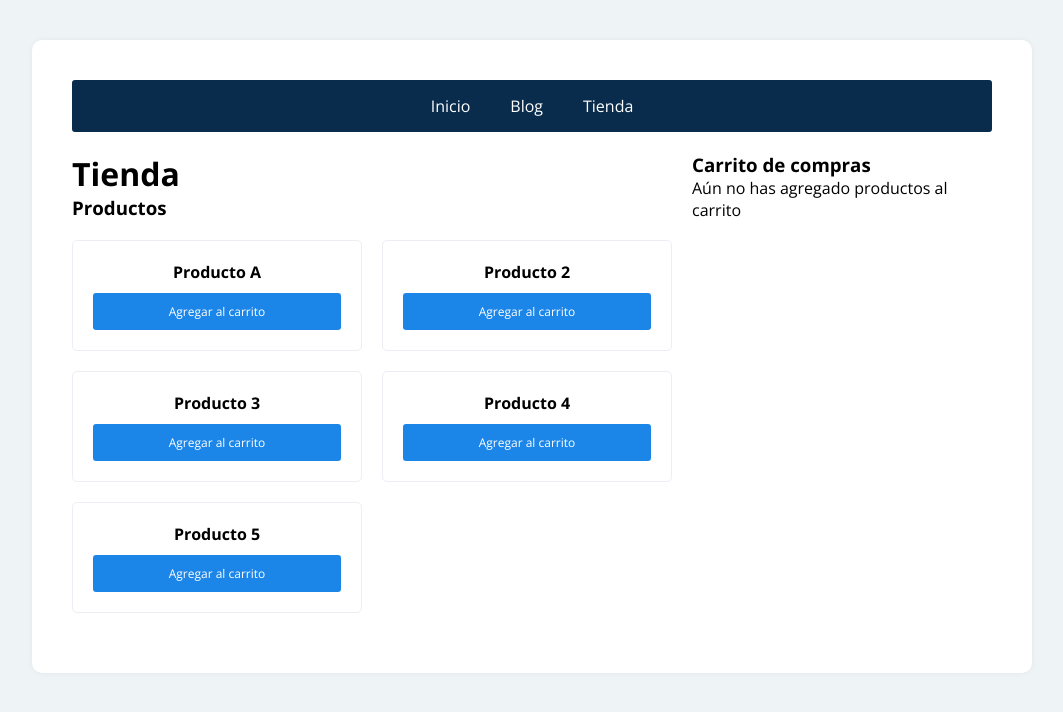
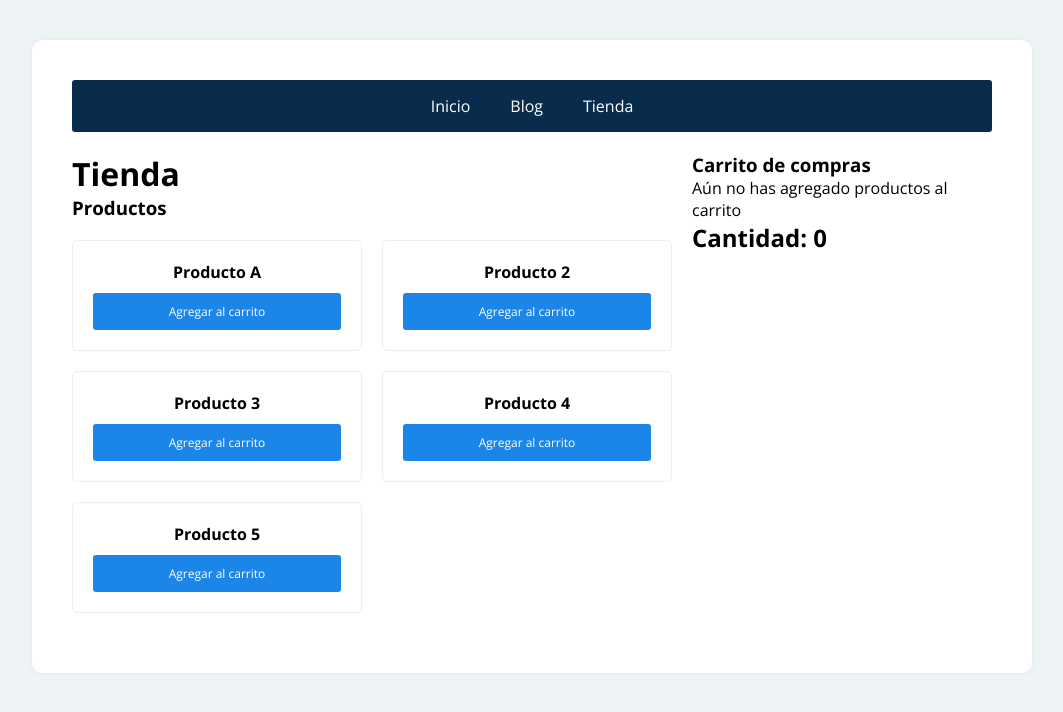
Before and after one commit to MegalLink/carrito-basico-react-redux, a React (Create React App) app: page /tienda in a window 1280 px wide. Shown: the top 712 px of the page, without its empty margins (108-1171 px from the left). Built offline with nearby package versions, Linux system fonts and the light colour scheme.

Commit message:
Added counter reducer and use it with slice

```diff
--- a/src/components/Carrito.js
+++ b/src/components/Carrito.js
@@ -1,8 +1,14 @@
-import React from "react";
-import styled from "styled-components";
-import { connect } from "react-redux";
-const Carrito = ({ carrito }) => {
-  console.log(carrito);
+import React from 'react';
+import styled from 'styled-components';
+import { useSelector } from 'react-redux';
+const Carrito = () => {
+  const { carrito } = useSelector((store) => {
+    return store.store;
+  });
+
+  const { value } = useSelector((store) => {
+    return store.counter;
+  });
   return (
     <>
       <h3>Carrito de compras</h3>
@@ -18,6 +24,7 @@ const Carrito = ({ carrito }) => {
       ) : (
         <p>Aún no has agregado productos al carrito</p>
       )}
+      <h2> Cantidad: {value} </h2>
     </>
   );
 };
@@ -31,9 +38,5 @@ font-weight_bold;
 font-size:16px;
 color:#000;
 `;
-const globalProps = estado => {
-  return {
-    carrito: estado.carrito
-  };
-};
-export default connect(globalProps)(Carrito);
+
+export default Carrito;
--- a/src/components/Productos.js
+++ b/src/components/Productos.js
@@ -1,16 +1,13 @@
 import React from 'react';
 import styled from 'styled-components';
-import { connect } from 'react-redux';
 import { actionsEnum } from '../store/constants';
 import { useSelector, useDispatch } from 'react-redux';
-
+import { increment } from '../store/reducers/counterReducer';
 const Productos = () => {
   const { productos } = useSelector((store) => {
-    console.log('store', store);
-    return store;
+    return store.store;
   });
   const dispatcher = useDispatch();
-
   const agregarProducto = (id, nombre) => {
     dispatcher({
       //Envia esta acción
@@ -18,6 +15,8 @@ const Productos = () => {
       id,
       nombre,
     });
+
+    dispatcher(increment());
   };
 
   return (
--- /dev/null
+++ b/src/store/reducers/counterReducer.js
@@ -0,0 +1,16 @@
+import { createSlice } from '@reduxjs/toolkit';
+
+const initialState = { value: 0 };
+
+const counterSlice = createSlice({
+  name: 'counter',
+  initialState,
+  reducers: {
+    increment(state) {
+      state.value++;
+    },
+  },
+});
+
+export const { increment } = counterSlice.actions;
+export default counterSlice.reducer;
--- a/src/store/reducers/tiendaReducer.js
+++ b/src/store/reducers/tiendaReducer.js
@@ -11,7 +11,7 @@ const estadoInicial = {
   carrito: [],
 };
 
-const reducer = createReducer(estadoInicial, {
+const tiendaReducer = createReducer(estadoInicial, {
   [addProduct]: (estado, accion) => {
     const { id, nombre } = accion;
     if (estado.carrito.length == 0) {
@@ -51,4 +51,4 @@ const reducer = createReducer(estadoInicial, {
   },
 });
 
-export default reducer;
+export default tiendaReducer;
--- a/src/store/store.js
+++ b/src/store/store.js
@@ -1,12 +1,11 @@
 import { configureStore } from '@reduxjs/toolkit';
-import reducer from './reducers/tiendaReducer';
+import tiendaReducer from './reducers/tiendaReducer';
+import counterReducer from './reducers/counterReducer';
 const store = configureStore({
-  reducer,
-  middleware: (getDefaultMiddleware) => getDefaultMiddleware(),
+  middleware: (getDefaultMiddleware) =>
+    getDefaultMiddleware({ serializableCheck: false }),
   devTools: true,
-  reducer: reducer,
+  reducer: { store: tiendaReducer, counter: counterReducer },
 });
 
-const appDispatch = store.dispatch;
-const rootState = store.getState;
-export { store, appDispatch, rootState };
+export { store };
```
